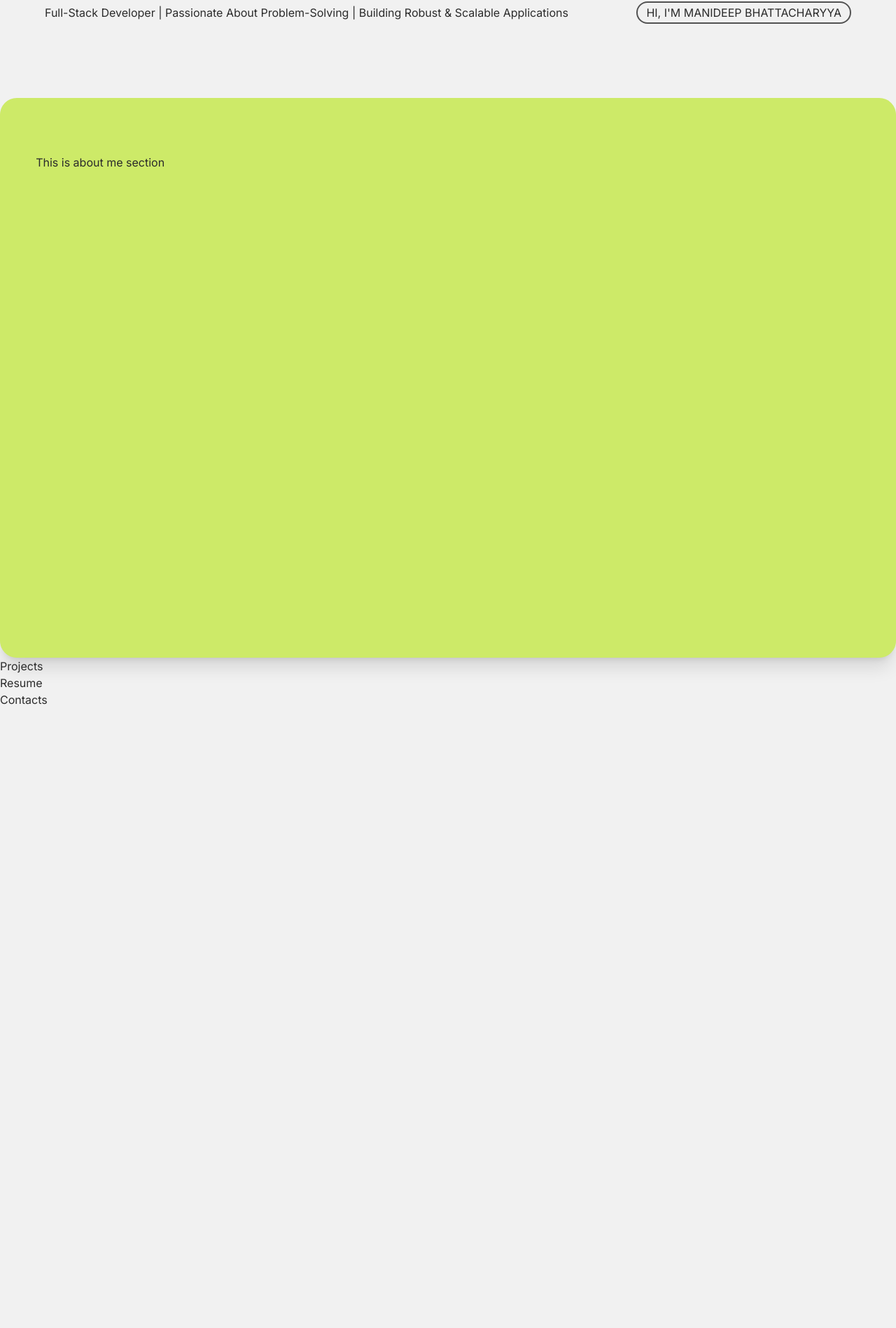
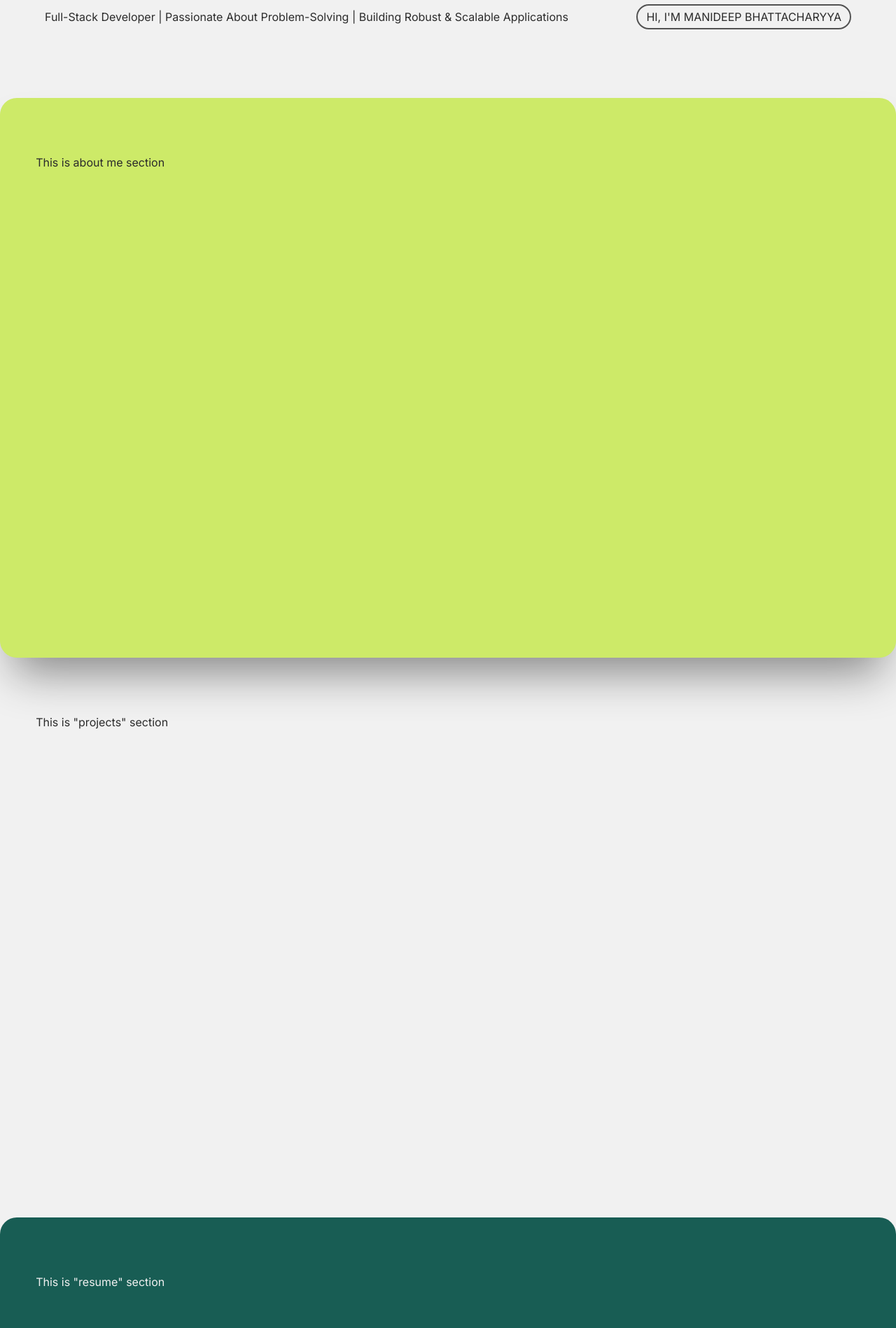
Before and after one commit to Manideep-X/My-work-details, a React (Vite) app: page / in a window 1280 px wide. Shown: the part 604-2502 px from the top of the page at 70% size. Before the commit the page ends 1616 px from the top, so only its background shows below. Built offline with nearby package versions, Linux system fonts and the light colour scheme; a web font is replaced by a local one.

Commit message:
minor fixes

```diff
--- a/src/components/AboutMe.jsx
+++ b/src/components/AboutMe.jsx
@@ -2,7 +2,7 @@ import React from 'react'
 
 const AboutMe = () => {
   return (
-    <article id='about-me' className='bg-[rgb(205,234,104)] h-screen shadow-xl rounded-3xl px-[4vw] py-[10vh]'>
+    <article id='about-me' className='bg-[rgb(205,234,104)] h-screen shadow-[0px_40px_65px_-20px_rgba(0,0,0,0.45)] rounded-3xl px-[4vw] py-[10vh]'>
       This is about me section
     </article>
   )
--- a/src/components/CallToAction.jsx
+++ b/src/components/CallToAction.jsx
@@ -74,7 +74,7 @@ const CallToAction = () => {
             transition-all duration-300 ease-in-out transform
             ${visibleMsg.includes(2) ? 'opacity-100' : 'opacity-0'}
           `}>
-          <a href='#about-me' className={`text-center
+          <a href='#about-me' className={`text-center block
             uppercase px-3 py-1 border-2 rounded-full border-[rgba(43,43,43,0.8)]
             hover:bg-[rgb(43,43,43)] hover:text-[#f1f1f1] cursor-pointer
             transition-all duration-200
@@ -88,7 +88,8 @@ const CallToAction = () => {
         `}>
         <div className={`
           fixed flex items-center justify-between bg-red-500
-          w-52 px-4 py-3 pb-28 top-[28%] -right-32 -rotate-90
+          w-52 px-4 py-3 pb-28 top-[28%] -right-32 -rotate-90 hover:-right-28
+          transition-all duration-200 ease-in-out
         `}>
           <p className='text-white'>See all projects in</p>
           <img src="src/assets/github-mark-white.svg" alt="GitHub" className='w-8 rotate-90 pl-[0.8px]' />
--- a/src/components/Contacts.jsx
+++ b/src/components/Contacts.jsx
@@ -2,7 +2,9 @@ import React from 'react'
 
 const Contacts = () => {
   return (
-    <div>Contacts</div>
+    <article id='contacts' className='bg-[rgb(205,234,104)] h-screen rounded-t-3xl px-[4vw] py-[10vh] -mt-6'>
+      This is "contacts" section
+    </article>
   )
 }
 
--- a/src/components/Projects.jsx
+++ b/src/components/Projects.jsx
@@ -2,7 +2,9 @@ import React from 'react'
 
 const Projects = () => {
   return (
-    <div>Projects</div>
+    <article id='projects' className=' h-screen px-[4vw] py-[10vh]'>
+      This is "projects" section
+    </article>
   )
 }
 
--- a/src/components/Resume.jsx
+++ b/src/components/Resume.jsx
@@ -2,7 +2,9 @@ import React from 'react'
 
 const Resume = () => {
   return (
-    <div>Resume</div>
+    <article id='resume' className='bg-[rgba(0,77,67,0.9)] text-[#f1f1f1] h-1/3 rounded-t-3xl px-[4vw] py-[10vh]'>
+      This is "resume" section
+    </article>
   )
 }
 
--- a/src/index.css
+++ b/src/index.css
@@ -14,3 +14,21 @@
   -webkit-font-smoothing: antialiased;
   -moz-osx-font-smoothing: grayscale;
 }
+
+::-webkit-scrollbar {
+  width: 10px;
+  border-radius: 20px;
+}
+
+::-webkit-scrollbar-track {
+  background: rgba(0,0,0,0);
+}
+
+::-webkit-scrollbar-thumb {
+  background: rgba(43,43,43,0.3);
+  border-radius: 20px;
+}
+
+::-webkit-scrollbar-thumb:hover {
+  background: rgba(43,43,43,0.5);
+}
```
